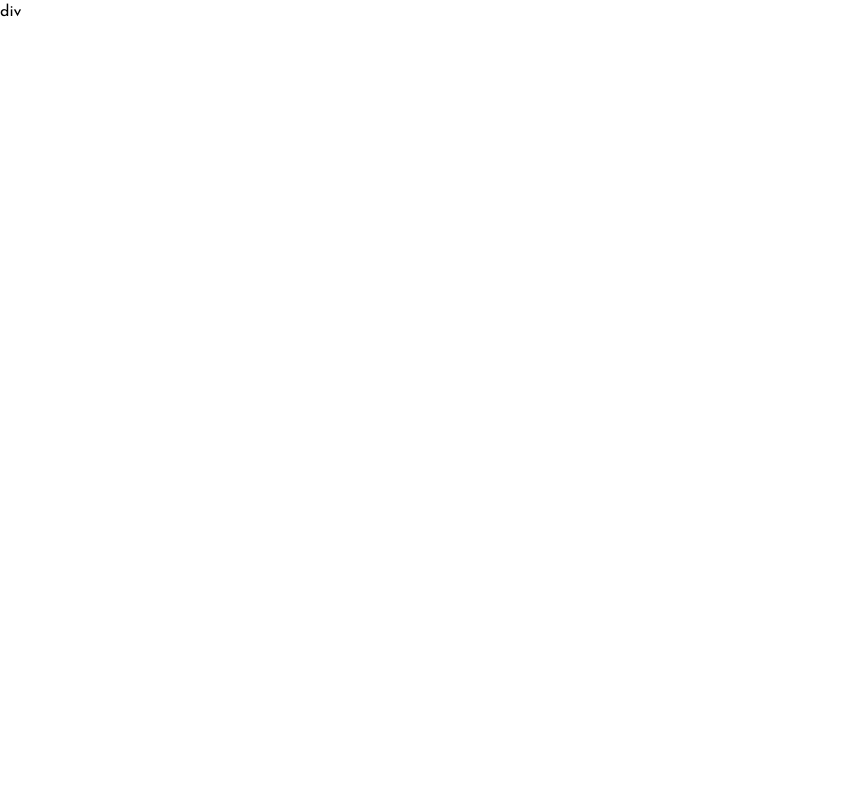
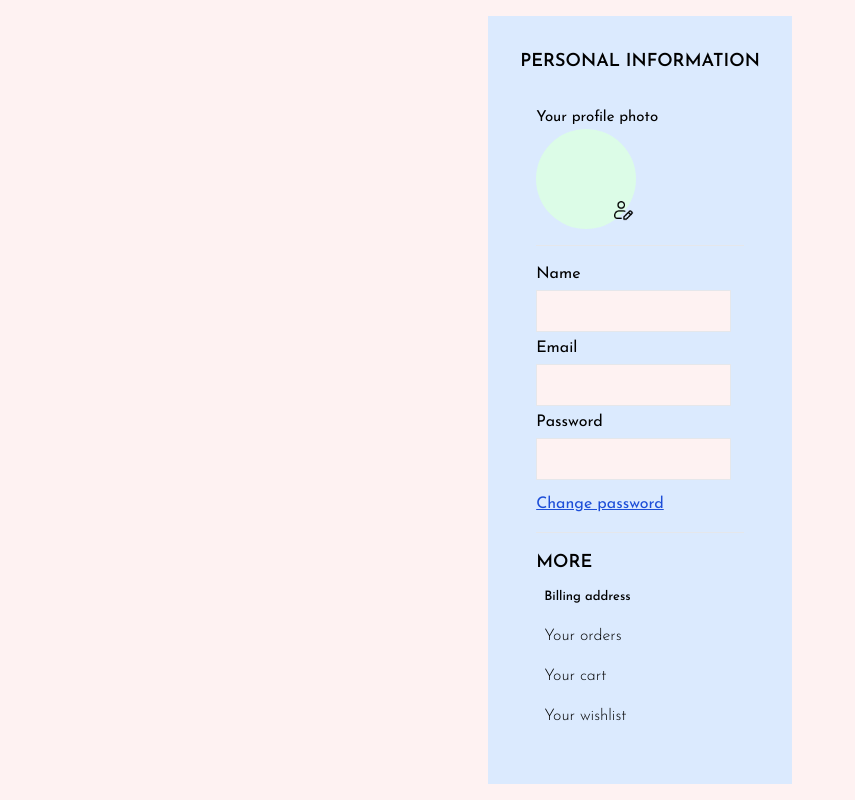
Before and after one commit to gaziraihan1/demo-commerce, a website: page profile.html in a window 1280 px wide. Shown: the whole page, without its empty margins (0-855 px from the left). Drawn offline with Linux system fonts and the light colour scheme; a web font is replaced by a local one.

Commit message:
profile added

```diff
--- a/input.css
+++ b/input.css
@@ -227,7 +227,7 @@
 
 }
 
-/* #loader {
+#loader {
     position: fixed;
     top: 0;
     left: 0;
@@ -252,4 +252,4 @@
 @keyframes spin {
     0% { transform: rotate(0deg); }
     100% { transform: rotate(360deg); }
-} */
+}
--- a/profile.html
+++ b/profile.html
@@ -12,10 +12,57 @@
     <link href="https://fonts.googleapis.com/css2?family=DM+Sans:ital,opsz,wght@0,9..40,100..1000;1,9..40,100..1000&family=Faculty+Glyphic&family=Josefin+Sans:ital,wght@0,100..700;1,100..700&family=Noto+Sans:ital,wght@0,100..900;1,100..900&family=Sour+Gummy:ital,wght@0,100..900;1,100..900&display=swap" rel="stylesheet">
     <link rel="stylesheet" href="./dist/style.css" />
 </head>
-<body class="profile">
-    <div>
-        <div>
-            div
+<body class="profile w-screen h-screen flex items-center justify-center bg-red-50">
+    <div class="flex flex-col gap-4 bg-blue-100 p-8">
+        <h1 class="uppercase text-[18px] font-semibold">Personal information</h1>
+        <div class="w-full flex flex-col p-4 gap-4">
+            <div class="relative">
+                <h2 class="text-[15px]">
+                    Your profile photo
+                </h2>
+                <p class="bg-green-100 w-[100px] h-[100px] rounded-full">
+
+                </p>
+                <img id="selectImage" class="cursor-pointer absolute bottom-2 right-[110px]" width="22" height="22" src="./image/user-avatar.png" alt="">
+            </div> <hr>
+            <div>
+                <h3>
+                    Name
+                </h3>
+                <input type="text" class="border p-2 outline-none bg-red-50 my-1">
+                <p>
+                    Email
+                </p>
+                <input type="email" class="border p-2 outline-none bg-red-50 my-1">
+                <p>
+                    Password
+                </p>
+                <input type="password" class="border p-2 outline-none bg-red-50 my-1">
+                <p class="mt-2">
+                    <a class="text-blue-700 underline" href="">Change password</a>
+                </p>
+
+            </div>
+            <hr>
+            <div>
+                <h1 class="uppercase text-[18px] font-semibold">
+                    More
+                </h1>
+                <ul>
+                    <li>
+                        <a class="font-medium text-[13px] hover:underline transition-all" href="">Billing address</a>
+                    </li>
+                    <li>
+                        <a class="hover:underline transition-all" href="">Your orders</a>
+                    </li>
+                    <li>
+                        <a class="hover:underline transition-all" href="">Your cart</a>
+                    </li>
+                    <li>
+                        <a class="hover:underline transition-all" href="">Your wishlist</a>
+                    </li>
+                </ul>
+            </div>
         </div>
     </div>
 </body>
--- a/script.js
+++ b/script.js
@@ -412,7 +412,7 @@ document.querySelectorAll(".ourDetails").forEach(details => {
   <h1 class="p-2 text-center text-xl font-medium text-gray-400">
                 ${getDataMain}
               </h1> <hr>
-              <p class="p-2 text-gray-400">
+              <p class="p-2 text-gray-300">
                 ${getDataDetails}
               </p>
               <p class="p-2 text-red-900 text-center">
@@ -421,14 +421,14 @@ document.querySelectorAll(".ourDetails").forEach(details => {
   `
 })
 
-// //loader for loading the page
-// window.addEventListener('load', () => {
-//   const loader = document.getElementById('loader');
-//   const mainContent = document.getElementById('main-content');
+//loader for loading the page
+window.addEventListener('load', () => {
+  const loader = document.getElementById('loader');
+  const mainContent = document.getElementById('main-content');
 
-//   // Hide the loader
-//   loader.style.display = 'none';
+  // Hide the loader
+  loader.style.display = 'none';
 
-//   // Show the main content
-//   mainContent.style.display = 'block';
-// });
+  // Show the main content
+  mainContent.style.display = 'block';
+});
```
Also changed, not shown: index.html (+9 -3 lines), dist/style.css, image/gmail.png (added), image/user-avatar.png (added).
